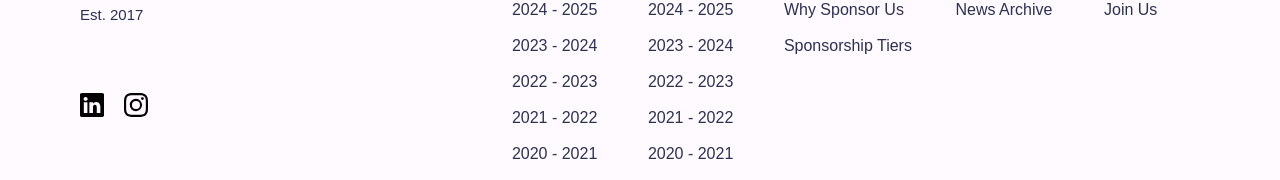
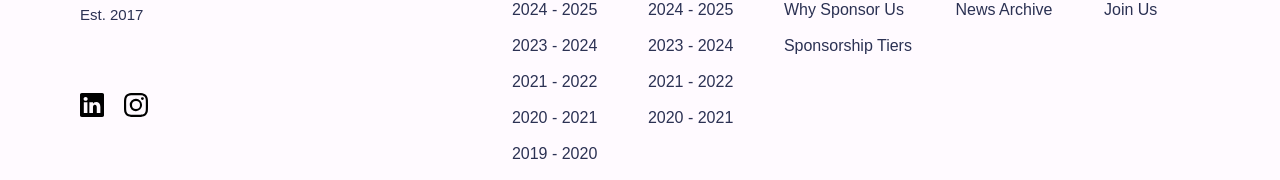
Before and after one commit to baller7215/uci-cansat-website, a Next.js app: page / in a window 1280 px wide. Shown: the part 2581-2761 px from the top of the page. Built offline with nearby package versions, Linux system fonts and the light colour scheme.

Commit message:
update cover photos for team and projects

```diff
--- a/app/globals.css
+++ b/app/globals.css
@@ -287,7 +287,7 @@ html {
 }
 
 .gradient {
-  @apply flex flex-col min-h-screen w-full absolute inset-0 bg-gradient-to-b from-white/0 to-black/90
+  @apply flex flex-col min-h-screen w-full absolute inset-0 bg-gradient-to-b from-white/10 to-black/90
 }
 
 .cover-textContainer {
--- a/app/projects/[year]/page.tsx
+++ b/app/projects/[year]/page.tsx
@@ -20,7 +20,7 @@ const ProjectYearPage = () => {
         <>
             <main>
                 {/* cover page */}
-                <CoverPage page="teamYear" title="Projects" subtitle={yearObject?.label} background="../assets/images/competiton-photos/midLaunch.jpg" />
+                <CoverPage page="teamYear" title="Projects" subtitle={yearObject?.label} background="../assets/images/components/double2.jpg" />
 
                 {/* overview */}
                 {project?.overview &&
--- a/app/projects/page.tsx
+++ b/app/projects/page.tsx
@@ -28,7 +28,7 @@ const Projects = () => {
         <>
             <main>
                 {/* cover page */}
-                <CoverPage page="team" title="Projects" subtitle="2024 - 2025" background="./assets/images/competiton-photos/midLaunch.jpg" />
+                <CoverPage page="team" title="Projects" subtitle="2024 - 2025" background="./assets/images/components/double2.jpg" />
 
                 {/* see our projects */}
                 <section className="section-container !h-auto" id="overview">
--- a/app/team/[year]/page.tsx
+++ b/app/team/[year]/page.tsx
@@ -19,7 +19,7 @@ const TeamYearPage = () => {
         <>
             <main>
                 {/* cover page */}
-                <CoverPage page="teamYear" title="The Team" subtitle={yearObject?.label} background="../assets/images/competiton-photos/midLaunch.jpg" />
+                <CoverPage page="teamYear" title="The Team" subtitle={yearObject?.label} background="../assets/images/competiton-photos/preLaunchRocket2.jpg" />
 
                 {/* profiles */}
                 <section className="section-container team-background" id="overview">
--- a/app/team/page.tsx
+++ b/app/team/page.tsx
@@ -37,7 +37,7 @@ const Team = () => {
         <>
             <main>
                 {/* cover page */}
-                <CoverPage page="team" title="The Team" background="./assets/images/competiton-photos/midLaunch.jpg" />
+                <CoverPage page="team" title="The Team" background="./assets/images/competiton-photos/preLaunchRocket2.jpg" />
 
                 {/* overview */}
                 <ImageTextLayout title={overview.title} description={overview.description} image={overview.image} link={overview.link} />
--- a/constants/index.ts
+++ b/constants/index.ts
@@ -56,11 +56,11 @@ export const teamLinks = [
         route: "/team/2023-2024",
         image: '/assets/images/team/2023-2024/team.png',
     },
-    {
-        label: "2022 - 2023",
-        route: "/team/2022-2023",
-        image: '',
-    },
+    // {
+    //     label: "2022 - 2023",
+    //     route: "/team/2022-2023",
+    //     image: '',
+    // },
     {
         label: "2021 - 2022",
         route: "/team/2021-2022",
@@ -103,11 +103,11 @@ export const projectsLinks = [
         route: "/projects/2023-2024",
         image: '/assets/images/team/2023-2024/team.png',
     },
-    {
-        label: "2022 - 2023",
-        route: "/projects/2022-2023",
-        image: '',
-    },
+    // {
+    //     label: "2022 - 2023",
+    //     route: "/projects/2022-2023",
+    //     image: '',
+    // },
     {
         label: "2021 - 2022",
         route: "/projects/2021-2022",
```
